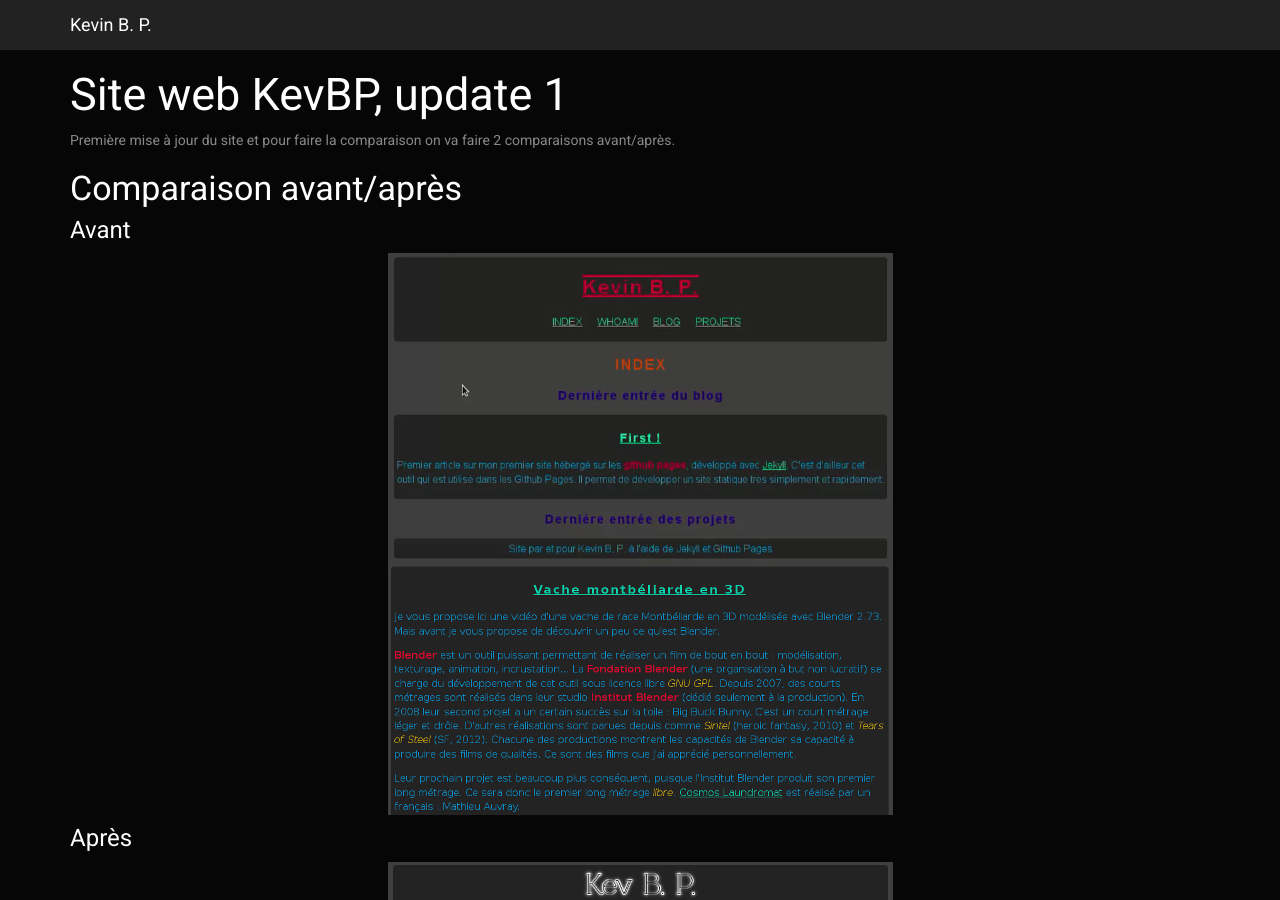
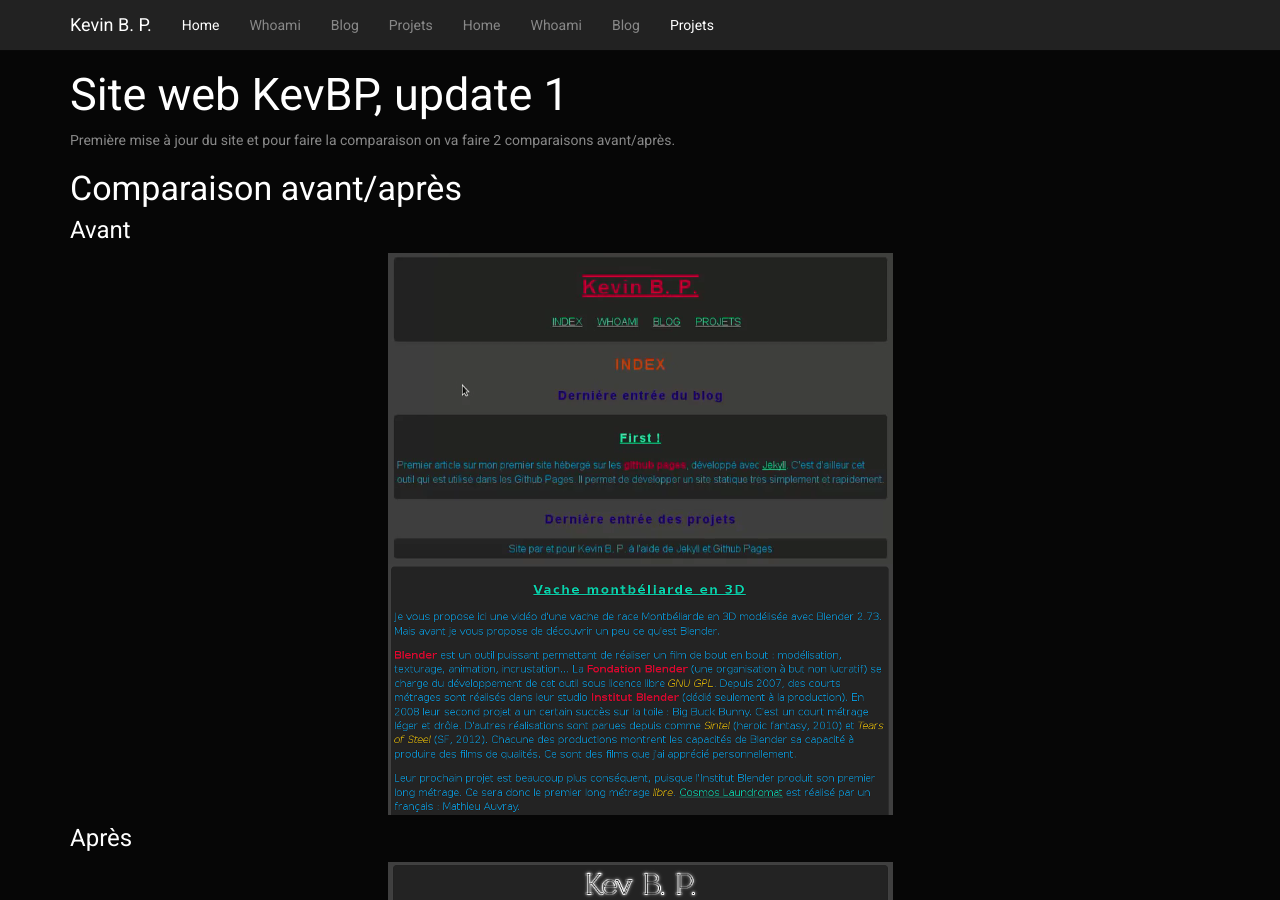
Before and after one commit to ipefixe/KevBP.github.io, a Jekyll site: the page built from _posts/projets/2015-05-26-KevBP-Update-1.md, in a window 1280 px wide and 900 px high. Built offline with Jekyll 4.4.1, drawn with Linux system fonts in a browser that asks for light colours; Markdown is read by kramdown in place of the engine named in the settings.

Commit message:
modify for when we are on a post

```diff
--- a/_includes/nav.html
+++ b/_includes/nav.html
@@ -11,25 +11,25 @@
     </div>
     <div id="navbar" class="collapse navbar-collapse">
       <ul class="nav navbar-nav">
-        {% if page.url == "/" %}
+        {% if page.url contains "/" %}
         <li class="active"><a href="{{ site.baseurl }}/">Home</a></li>
         <li><a href="{{ site.baseurl }}/whoami/">Whoami</a></li>
         <li><a href="{{ site.baseurl }}/blog/">Blog</a></li>
         <li><a href="{{ site.baseurl }}/projets/">Projets</a></li>
         {% endif %}
-        {% if page.url == "/whoami/" %}
+        {% if page.url contains "/whoami/" %}
         <li><a href="{{ site.baseurl }}/">Home</a></li>
         <li class="active"><a href="{{ site.baseurl }}/whoami/">Whoami</a></li>
         <li><a href="{{ site.baseurl }}/blog/">Blog</a></li>
         <li><a href="{{ site.baseurl }}/projets/">Projets</a></li>
         {% endif %}
-        {% if page.url == "/blog/" %}
+        {% if page.url contains "/blog/" %}
         <li><a href="{{ site.baseurl }}/">Home</a></li>
         <li><a href="{{ site.baseurl }}/whoami/">Whoami</a></li>
         <li class="active"><a href="{{ site.baseurl }}/blog/">Blog</a></li>
         <li><a href="{{ site.baseurl }}/projets/">Projets</a></li>
         {% endif %}
-        {% if page.url == "/projets/" %}
+        {% if page.url contains "/projets/" %}
         <li><a href="{{ site.baseurl }}/">Home</a></li>
         <li><a href="{{ site.baseurl }}/whoami/">Whoami</a></li>
         <li><a href="{{ site.baseurl }}/blog/">Blog</a></li>
```
